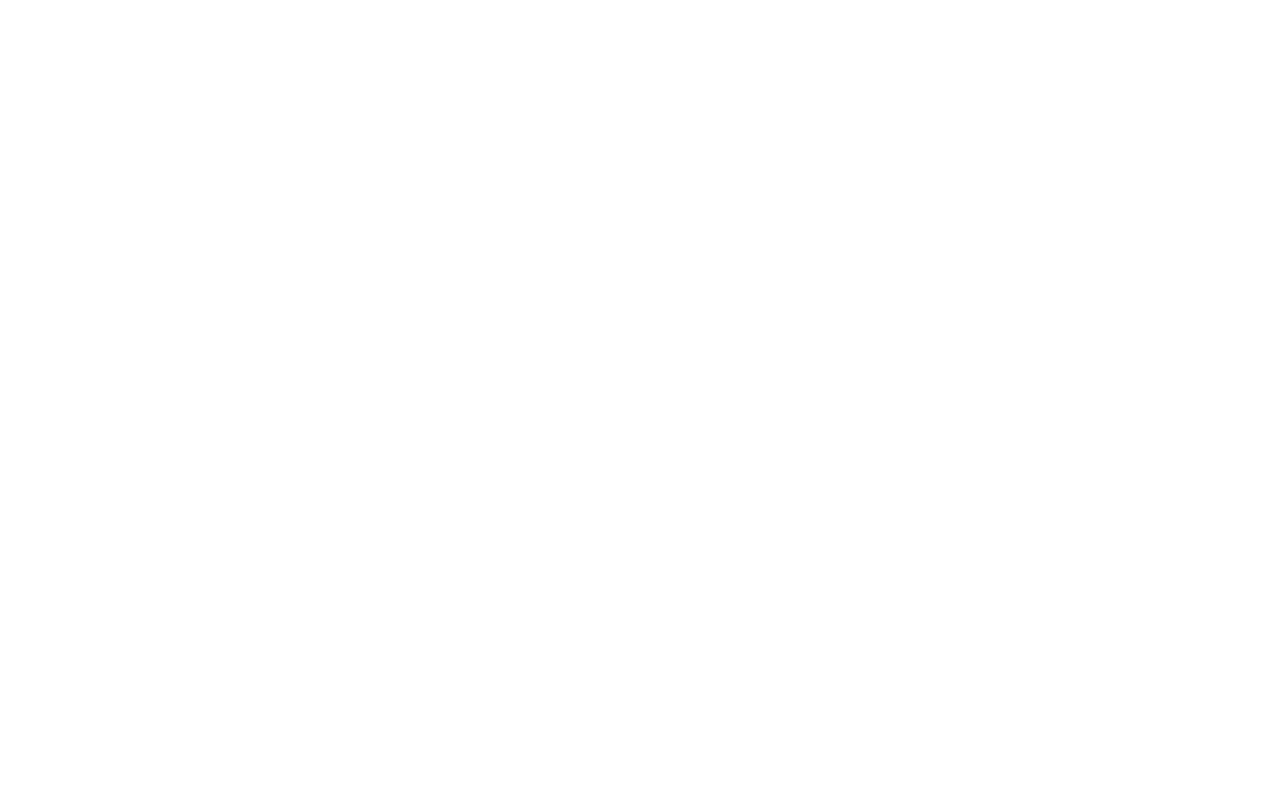
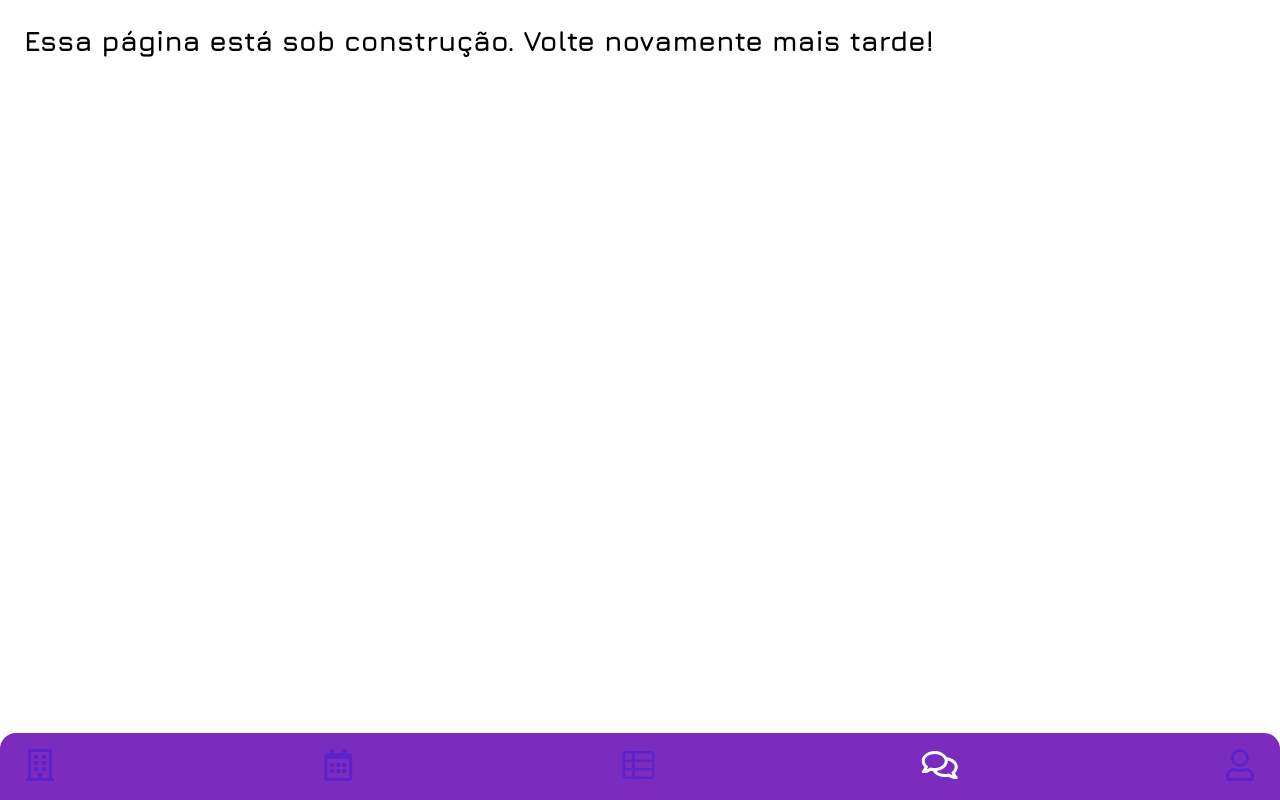
Before and after one commit to miguel-willians/Pounsflats, a React (Vite) app: page /chat in a window 1280 px wide. Before the commit this address had no page. Built offline with nearby package versions, Linux system fonts and the light colour scheme.

Commit message:
Adicionando páginas de construção

```diff
--- a/src/App.jsx
+++ b/src/App.jsx
@@ -2,6 +2,9 @@
 import "./index.css";
 import Home from "./pages/Home";
 import Reservations from "./pages/Reservations";
+import Profile from "./pages/Profile";
+import Historic from "./pages/Historic";
+import Chat from "./pages/Chat";
 
 function App() {
   return (
@@ -9,6 +12,9 @@
       <Routes>
         <Route index element={<Home />} />
         <Route path="reservations" element={<Reservations />} />
+        <Route path="profile" element={<Profile />} />
+        <Route path="chat" element={<Chat />} />
+        <Route path="historic" element={<Historic />} />
       </Routes>
     </BrowserRouter>
   );
--- a/src/components/Menu.jsx
+++ b/src/components/Menu.jsx
@@ -13,28 +13,28 @@
     <nav className={styles.nav}>
       <ul>
         <li>
-          <NavLink to="/">
-            <HomeIcon className={getActiveClass} />
+          <NavLink to="/" className={getActiveClass}>
+            <HomeIcon className={styles.icon} />
           </NavLink>
         </li>
         <li>
-          <NavLink to="/reservations">
-            <ReservationsIcon className={getActiveClass} />
+          <NavLink to="/reservations" className={getActiveClass}>
+            <ReservationsIcon className={styles.icon} />
           </NavLink>
         </li>
         <li>
-          <NavLink to="/historic">
-            <HistoricIcon className={getActiveClass} />
+          <NavLink to="/historic" className={getActiveClass}>
+            <HistoricIcon className={styles.icon} />
           </NavLink>
         </li>
         <li>
-          <NavLink to="/chat">
-            <ChatIcon className={getActiveClass} />
+          <NavLink to="/chat" className={getActiveClass}>
+            <ChatIcon className={styles.icon} />
           </NavLink>
         </li>
         <li>
-          <NavLink to="/profile">
-            <ProfileIcon className={getActiveClass} />
+          <NavLink to="/profile" className={getActiveClass}>
+            <ProfileIcon className={styles.icon} />
           </NavLink>
         </li>
       </ul>
--- a/src/components/Menu.module.css
+++ b/src/components/Menu.module.css
@@ -10,7 +10,7 @@
   justify-content: space-between;
 }
 
-.active {
-  color: #ffffff;
+.active .icon {
+  color: white;
   fill-opacity: 1;
 }
--- /dev/null
+++ b/src/pages/Chat.jsx
@@ -0,0 +1,15 @@
+import Main from "../components/Main";
+import Menu from "../components/Menu";
+
+function Chat() {
+  return (
+    <>
+      <Main>
+        <h1>Essa página está sob construção. Volte novamente mais tarde!</h1>
+      </Main>
+      <Menu />
+    </>
+  );
+}
+
+export default Chat;
--- /dev/null
+++ b/src/pages/Historic.jsx
@@ -0,0 +1,15 @@
+import Main from "../components/Main";
+import Menu from "../components/Menu";
+
+function Historic() {
+  return (
+    <>
+      <Main>
+        <h1>Essa página está sob construção. Volte novamente mais tarde!</h1>
+      </Main>
+      <Menu />
+    </>
+  );
+}
+
+export default Historic;
--- /dev/null
+++ b/src/pages/Profile.jsx
@@ -0,0 +1,11 @@
+import Menu from "../components/Menu";
+
+function Profile() {
+  return (
+    <>
+      <Menu />
+    </>
+  );
+}
+
+export default Profile;
```
